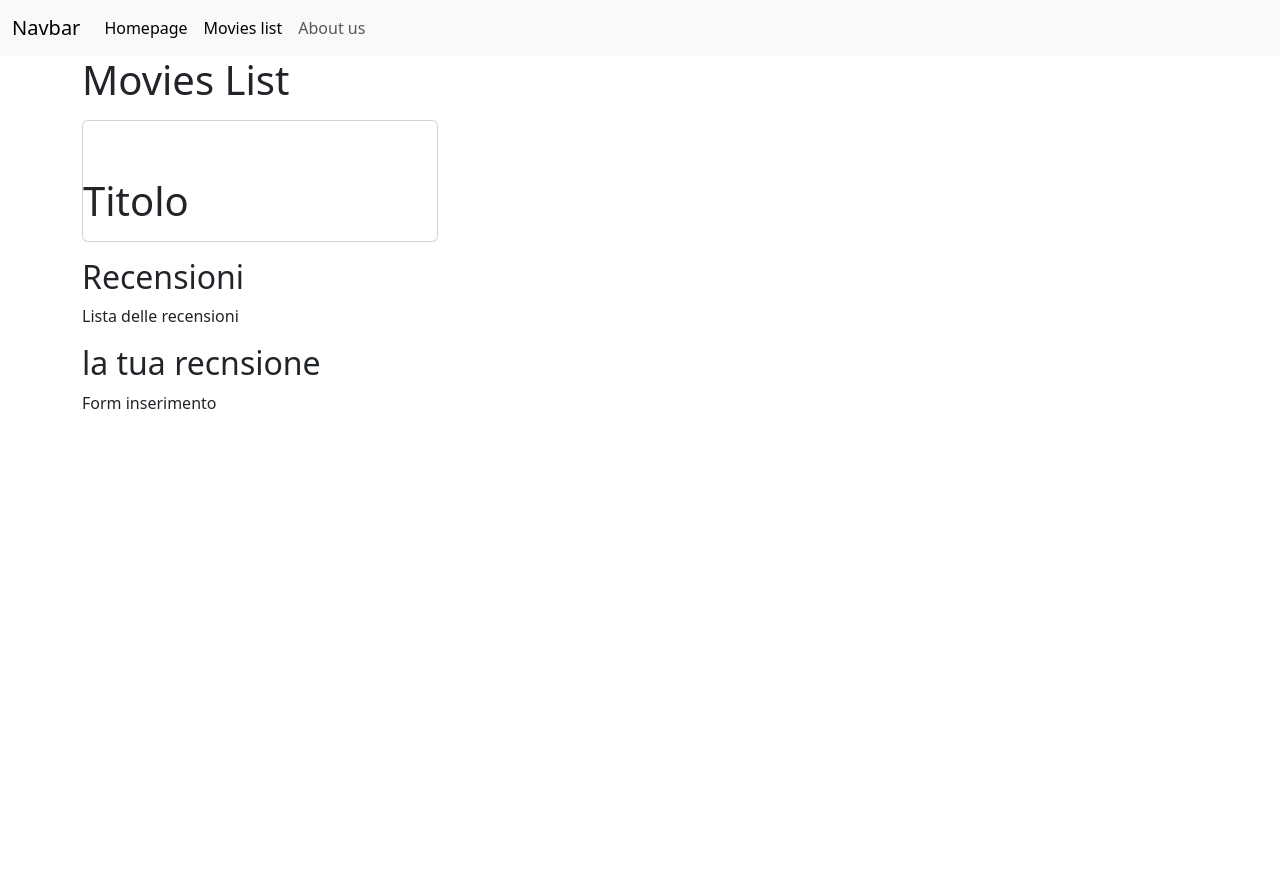
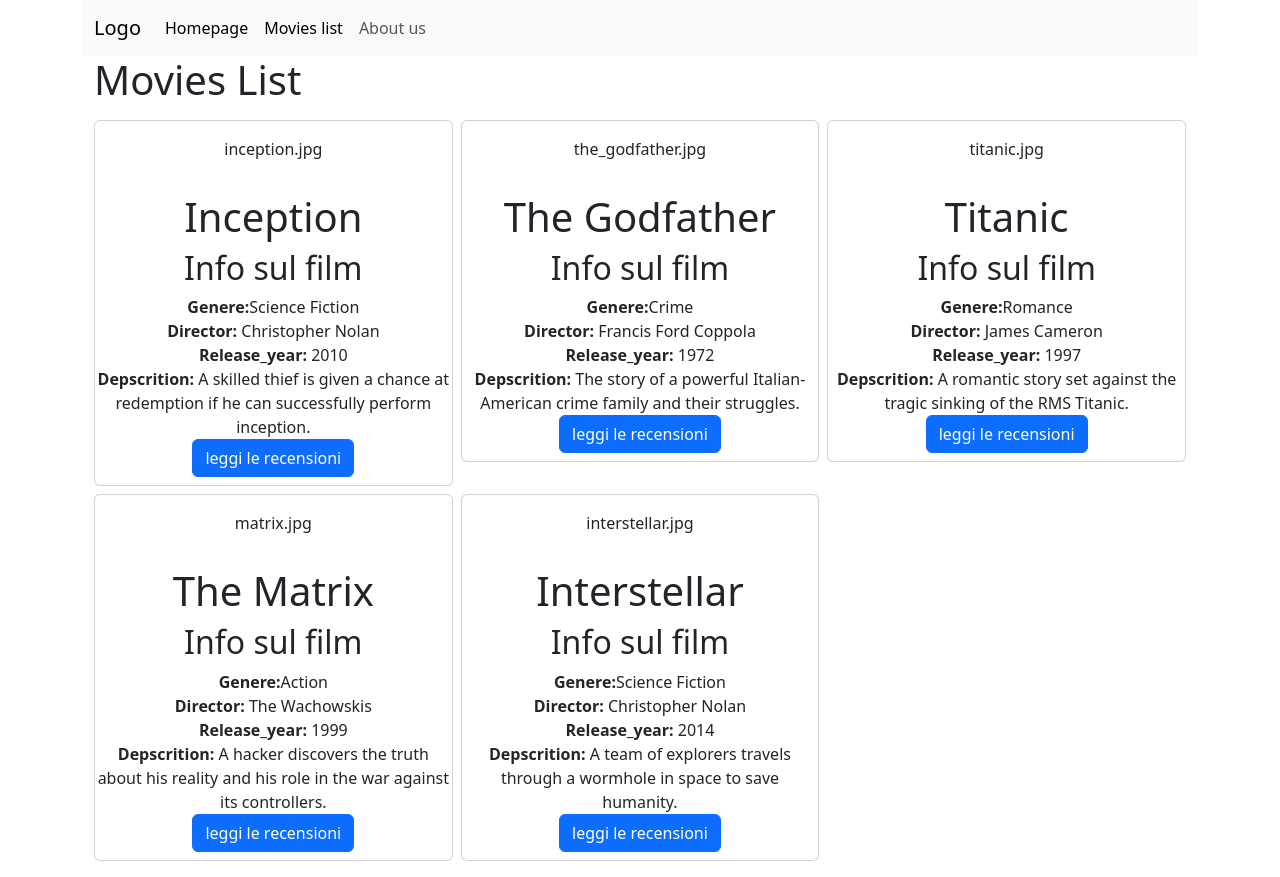
Before and after one commit to EneaSema/webapp-react, a React (Vite) app: page /movies in a window 1280 px wide. Before the commit the page ends 800 px from the top, so only its background shows below. Built offline with nearby package versions, Linux system fonts and the light colour scheme; no server answers.

Commit message:
resolve-index-with-axios

```diff
--- a/src/assets/data/movies.js
+++ b/src/assets/data/movies.js
@@ -19,7 +19,7 @@ const movies = [
     release_year: 1972,
     abstract:
       "The story of a powerful Italian-American crime family and their struggles.",
-    image: "interstellar.jpg",
+    image: "the_godfather.jpg",
     created_at: "2024-11-29T10:40:13.000Z",
     updated_at: "2025-05-22T10:55:27.000Z",
   },
@@ -31,7 +31,7 @@ const movies = [
     release_year: 1997,
     abstract:
       "A romantic story set against the tragic sinking of the RMS Titanic.",
-    image: "matrix.jpg",
+    image: "titanic.jpg",
     created_at: "2024-11-29T10:40:13.000Z",
     updated_at: "2025-05-22T10:55:27.000Z",
   },
@@ -43,7 +43,7 @@ const movies = [
     release_year: 1999,
     abstract:
       "A hacker discovers the truth about his reality and his role in the war against its controllers.",
-    image: "the_godfather.jpg",
+    image: "matrix.jpg",
     created_at: "2024-11-29T10:40:13.000Z",
     updated_at: "2025-05-22T10:55:27.000Z",
   },
@@ -55,7 +55,7 @@ const movies = [
     release_year: 2014,
     abstract:
       "A team of explorers travels through a wormhole in space to save humanity.",
-    image: "titanic.jpg",
+    image: "interstellar.jpg",
     created_at: "2024-11-29T10:40:13.000Z",
     updated_at: "2025-05-22T10:55:27.000Z",
   },
--- a/src/components/Card.jsx
+++ b/src/components/Card.jsx
@@ -1,19 +1,17 @@
-export default function Card({
-  id,
-  title,
-  director,
-  genre,
-  reale_year,
-  abstract,
-  image,
-}) {
+import { Link } from "react-router-dom";
+
+export default function Card({ id, title, description, image, link }) {
   return (
     <div className="card">
       <div className="card-body">
-        <img src="" alt="" />
+        <p>{image}</p>
       </div>
       <div className="card-title">
-        <h1>Titolo</h1>
+        <h1>{title}</h1>
+        <div>{description}</div>
+        <Link to={link} className="btn btn-primary">
+          leggi le recensioni
+        </Link>
       </div>
     </div>
   );
--- a/src/components/Header.jsx
+++ b/src/components/Header.jsx
@@ -5,8 +5,8 @@ export default function Header() {
     <header>
       <nav className="navbar navbar-expand-lg bg-body-tertiary">
         <div className="container-fluid">
-          <Link className="navbar-brand" to="#">
-            Navbar
+          <Link className="navbar-brand" to="/">
+            Logo
           </Link>
           <button
             className="navbar-toggler"
--- a/src/components/MoviesList.jsx
+++ b/src/components/MoviesList.jsx
@@ -1,28 +1,49 @@
 import Card from "./Card";
+import movies from "../assets/data/movies";
 
-export default function MoviesList(movies) {
+export default function MoviesList() {
+  const generateInfo = (movie) => {
+    return (
+      <>
+        <section>
+          <h2>Info sul film</h2>
+          <div>
+            <strong>Genere:</strong>
+            {movie.genre}
+          </div>
+          <div>
+            <strong>Director: </strong>
+            {movie.director}
+          </div>
+          <div>
+            <strong>Release_year: </strong>
+            {movie.release_year}
+          </div>
+          <div>
+            <strong> Depscrition: </strong>
+            {movie.abstract}
+          </div>
+        </section>
+      </>
+    );
+  };
   return (
     <div className="container">
       <section className="my-3">
-        <div className="row">
-          <div className="col-4">
-            <Card
-              title={"title"}
-              description={"abstract"}
-              link={`/movies/1`}
-            ></Card>
-          </div>
+        <div className="row g-2">
+          {movies.map((movie) => {
+            return (
+              <div className="col-4 text-center" key={movie.id}>
+                <Card
+                  image={movie.image}
+                  title={movie.title}
+                  description={generateInfo(movie)}
+                  link={`/movies/${movie.id}`}
+                ></Card>
+              </div>
+            );
+          })}
         </div>
-      </section>
-
-      <section className="my-3">
-        <h2>Recensioni</h2>
-        <p>Lista delle recensioni</p>
-      </section>
-
-      <section className="my-3">
-        <h2>la tua recnsione</h2>
-        <p>Form inserimento</p>
       </section>
     </div>
   );
--- /dev/null
+++ b/src/components/ReviewsCard.jsx
@@ -0,0 +1,17 @@
+export default function ReviewCard({ review }) {
+  return (
+    <>
+      <div className="d-flex justify-content-between align-items-center border-bottom py-2">
+        <div>{review.name}</div>
+        <div>{review.text}</div>
+        <div>{review.vote}</div>
+      </div>
+
+      <div className="d-flex justify-content-between align-items-center border-bottom py-2">
+        <div>{review.name}</div>
+        <div>{review.text}</div>
+        <div>{review.vote}</div>
+      </div>
+    </>
+  );
+}
--- a/src/layouts/DefaultLayout.jsx
+++ b/src/layouts/DefaultLayout.jsx
@@ -5,10 +5,12 @@ import Header from "../components/Header";
 export default function DefaultLayout() {
   return (
     <>
-      <Header></Header>
-      <main>
-        <Outlet></Outlet>
-      </main>
+      <div className="container">
+        <Header></Header>
+        <main>
+          <Outlet></Outlet>
+        </main>
+      </div>
     </>
   );
 }
--- a/src/main.jsx
+++ b/src/main.jsx
@@ -4,6 +4,7 @@ import { createRoot } from "react-dom/client";
 import "../node_modules/bootstrap/dist/css/bootstrap.min.css";
 import "./assets/css/index.css";
 
+import * as bootsrap from "bootstrap";
 import App from "./App.jsx";
 
 createRoot(document.getElementById("root")).render(
--- a/src/pages/MoviesIndexPage.jsx
+++ b/src/pages/MoviesIndexPage.jsx
@@ -1,6 +1,15 @@
+import { useEffect, useState } from "react";
 import MoviesList from "../components/MoviesList";
+import axios from "axios";
 
 export default function MoviesIndexPage() {
+  const [movies, setMovies] = useState([]);
+  useEffect(() => {
+    axios.get("http://localhost:3000/movies").then((res) => {
+      const movies = res.data;
+      setMovies(movies);
+    });
+  }, []);
   return (
     <>
       <div className="container">
--- a/src/pages/MoviesShowPage.jsx
+++ b/src/pages/MoviesShowPage.jsx
@@ -1,3 +1,27 @@
+import { useParams } from "react-router-dom";
+import Card from "../components/Card";
+import ReviewsList from "../components/ReviewsCard";
+
 export default function MoviesShowPage() {
-  return <h1>ciao</h1>;
+  const { id } = useParams();
+  return (
+    <>
+      <div className="container">
+        <Card
+          title={"title"}
+          description={"abstract"}
+          link={`/movies/1`}
+        ></Card>
+
+        {/* <ReviewsList /> */}
+
+        <section className="my-3">
+          <h2>
+            <strong>Inserisci la tua recensione</strong>
+          </h2>
+          <p>Form inserimento</p>
+        </section>
+      </div>
+    </>
+  );
 }
```
Also changed, not shown: src/components/ReviewsList.jsx (added, +28 -0 lines).
